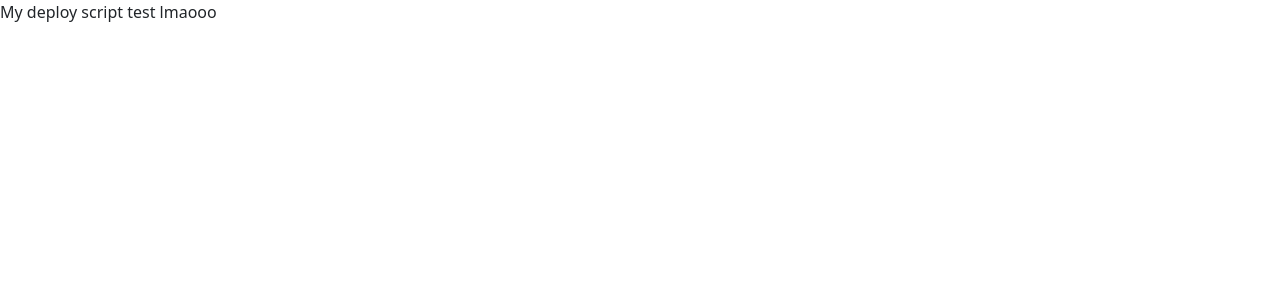
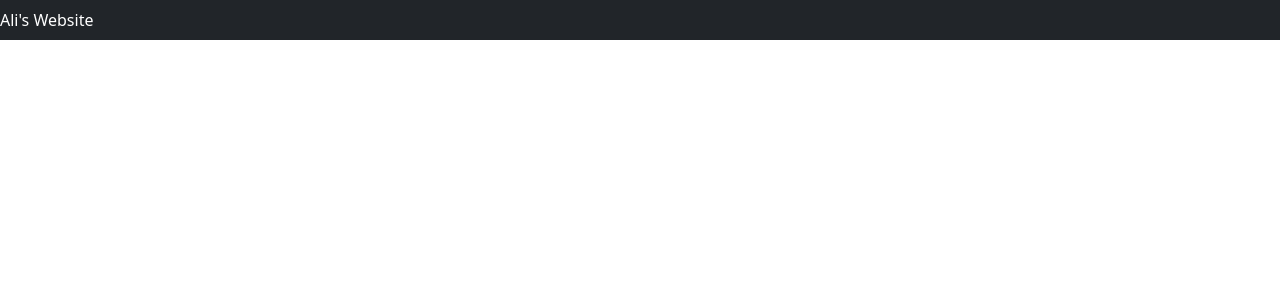
Before and after one commit to ArmyaAli/armyaali.github.io, a Next.js app: page / in a window 1280 px wide. Shown: the top 300 px of the page. Built offline with nearby package versions, Linux system fonts and the light colour scheme.

Commit message:
added navbar

```diff
--- a/pages/index.tsx
+++ b/pages/index.tsx
@@ -1,9 +1,17 @@
 import Head from "next/head";
-import { hostname } from "os";
+import React from "react";
+import { Navbar } from "../components/navbar";
 import styles from "../styles/Home.module.css";
 
 export const Home = () => {
-  return <div>My deploy script test lmaooo</div>;
-}
+  return (
+    <div>
+      <Head>
+        <title>Personal Website</title>
+      </Head>
+      <Navbar />
+    </div>
+  );
+};
 
 export default Home;
```
